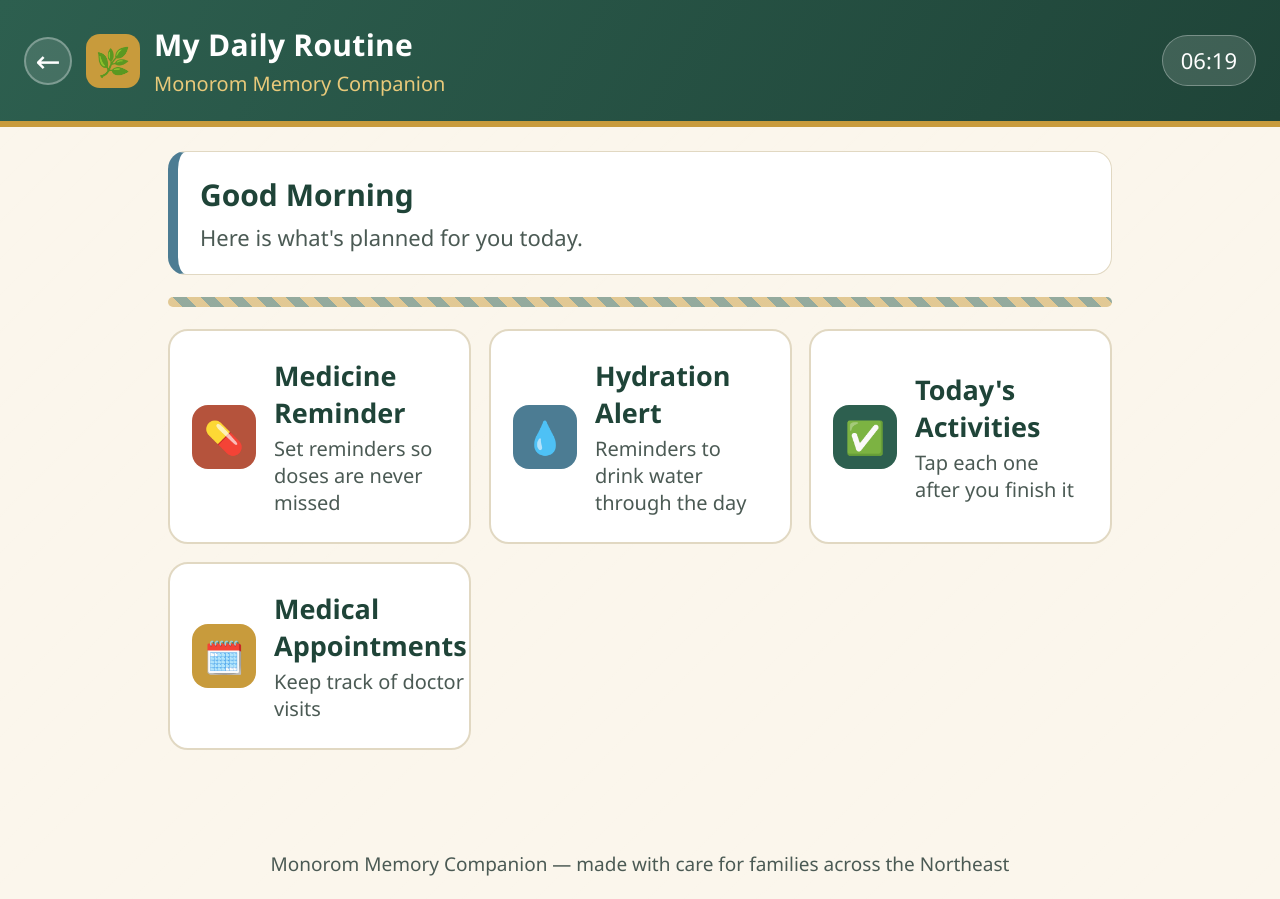
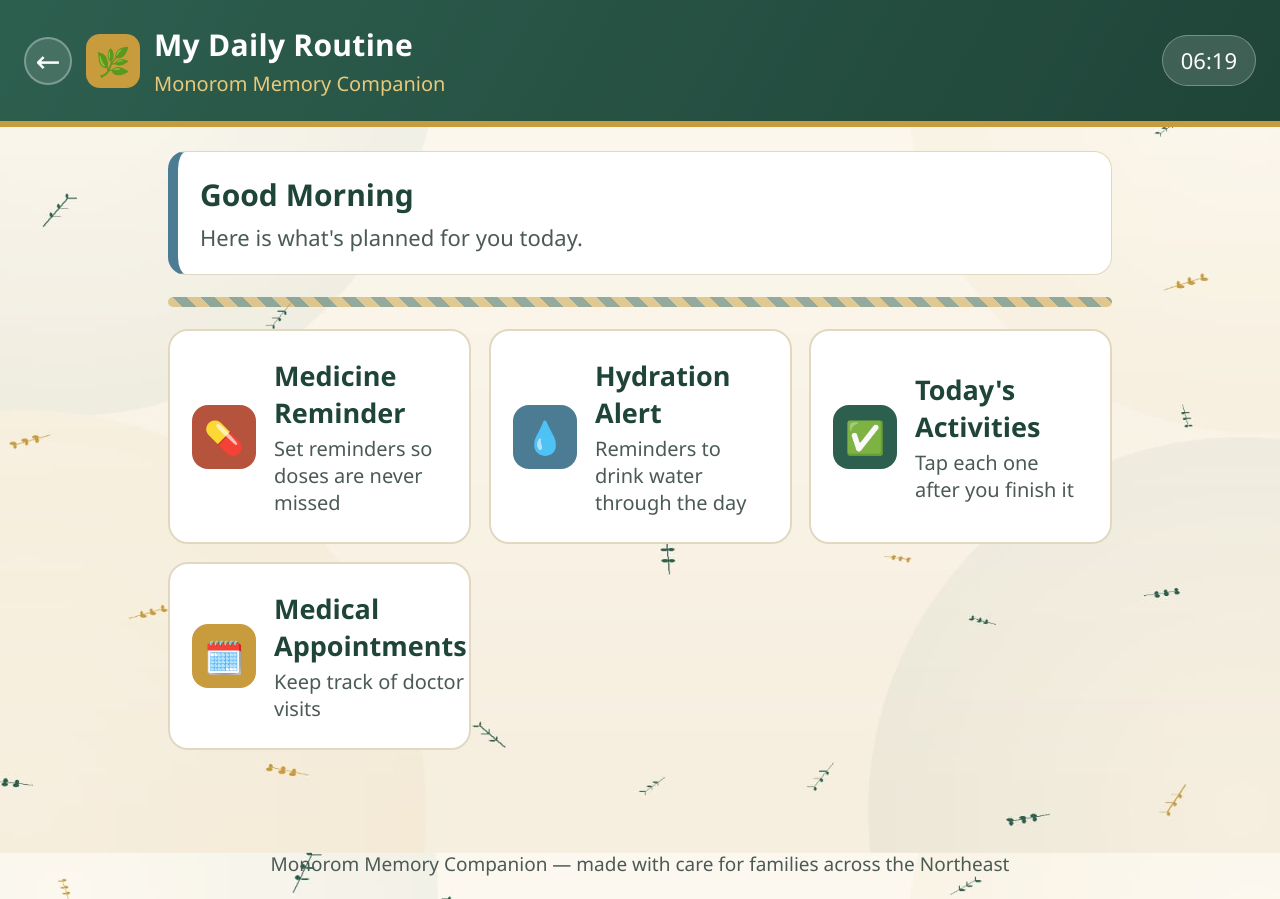
Before and after one commit to aminulislammidday711-maker/monorom3, a plain HTML site: page daily-routine.html in a window 1280 px wide. Drawn offline with Linux system fonts and the light colour scheme.

Commit message:
Update daily-routine.html

```diff
--- a/daily-routine.html
+++ b/daily-routine.html
@@ -34,9 +34,11 @@
   }
 
   body {
-    background-image:
-      linear-gradient(180deg, rgba(251,246,236,0.94), rgba(251,246,236,0.98)),
-      repeating-linear-gradient(135deg, rgba(200,155,60,0.06) 0px, rgba(200,155,60,0.06) 2px, transparent 2px, transparent 26px);
+    background-image: url('background.png');
+    background-size: cover;
+    background-position: center;
+    background-repeat: no-repeat;
+    background-attachment: fixed;
   }
 
   button { font-family: inherit; }
```
